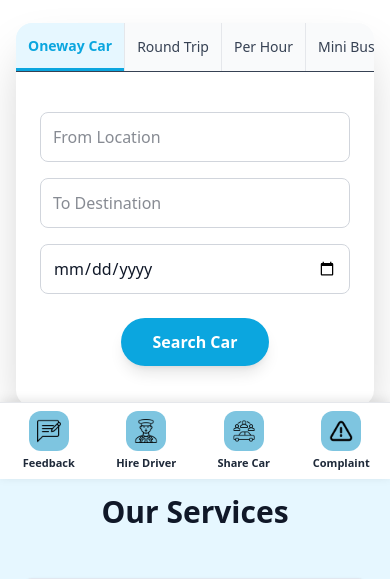
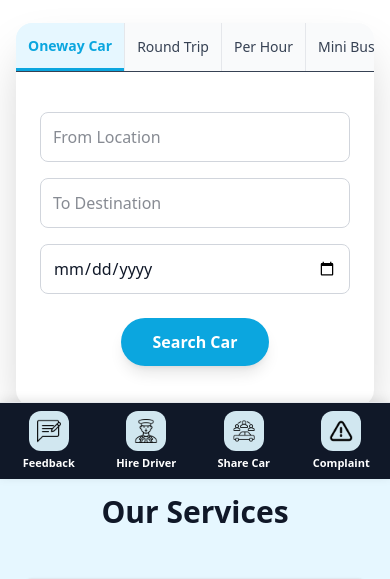
Before and after one commit to softgrowthinfotech01/white_car, a PHP site: the page made by home .php in a window 390 px wide. Shown: the part 365-944 px from the top of the page. Run offline with PHP 8.4, Linux system fonts and the light colour scheme; some libraries are stand-ins or nearby versions.

Commit message:
bottom sticky, logo

```diff
--- a/footer.php
+++ b/footer.php
@@ -9,7 +9,7 @@
 
 </head>
 <body>
- <footer class="mt-0 px-6 md:px-16 py-12 bg-gray-900 text-white">
+ <footer class=" hidden sm:block mt-0 px-6 md:px-16 py-12 bg-gray-900 text-white">
         <div class="max-w-6xl mx-auto grid grid-cols-1 md:grid-cols-3 gap-10">
 
             <div>
--- a/header.php
+++ b/header.php
@@ -7,23 +7,59 @@
     <title></title>
             <script src="https://cdn.jsdelivr.net/npm/@tailwindcss/browser@4"></script>
 
+<style>
+  @media (max-width: 640px) {
+    body {
+        padding-bottom: 70px;
+    }
+  }
+</style>
 </head>
 <body>
 
-<nav class="flex items-center justify-between px-6 py-4 shadow-xl sticky top-0 bg-white z-30">
+<nav class="flex items-center justify-between px-6 shadow-xl sticky top-0 bg-white z-30">
 
-    <div class="text-2xl font-bold md:pl-32 color-primary-text">LOGO</div>
+    <!-- Logo -->
+   <div class="md:pl-32">
+  <img src="img/logo_white.png"
+       class="h-10 w-auto md:h-16 my-3"
+       alt="Logo">
+</div>
 
-    <!-- Desktop Menu -->
-    <div class="hidden md:flex space-x-8 font-medium md:pr-32">
 
-        <a href="#" class="color-primary-text hover:text-[#0BA6DF] transition">Home</a>
-        <a href="#" class="hover:text-[#0BA6DF] text-gray-700 transition">Services</a>
-       <a href="#" class="hover:text-[#0BA6DF] text-gray-700 transition">Feedback</a>
-        <a href="#" class="hover:text-[#0BA6DF] text-gray-700 transition">Hire Driver</a>
-        <a href="#" class="hover:text-[#0BA6DF] text-gray-700 transition">Share Car</a>
-        <a href="#" class="hover:text-[#0BA6DF] text-gray-700 transition">Complaint</a>
-        <a href="#" class="hover:text-[#0BA6DF] text-gray-700 transition">Contact</a>
+
+
+
+
+    <div class="flex space-x-8 font-medium md:pr-10">
+
+        <a href="#" class="color-primary-text border-b-2 border-[#0BA6DF] pb-1 font-semibold">
+            Home
+        </a>
+
+        <a href="#" class="hover:text-[#0BA6DF] text-gray-700 transition duration-300">
+            Services
+        </a>
+
+         <a href="#" class="hidden md:inline hover:text-[#0BA6DF] text-gray-700 transition">
+            Feedback
+        </a>
+
+        <a href="#" class="hidden md:inline hover:text-[#0BA6DF] text-gray-700 transition">
+            Hire Driver
+        </a>
+
+        <a href="#" class="hidden md:inline hover:text-[#0BA6DF] text-gray-700 transition">
+            Share Car
+        </a>
+
+        <a href="#" class="hidden md:inline hover:text-[#0BA6DF] text-gray-700 transition">
+            Complaint
+        </a>
+
+        <a href="#" class="hover:text-[#0BA6DF] text-gray-700 transition duration-300">
+            Contact
+        </a>
 
     </div>
 
@@ -33,56 +69,42 @@
 
 
 
+
  <!-- MOBILE BOTTOM NAVIGATION -->
-<!-- MOBILE BOTTOM NAVIGATION -->
-<nav class="fixed bottom-0 left-0 w-full bg-white border-t border-gray-200 sm:hidden z-50 shadow-[0_-2px_10px_rgba(0,0,0,0.1)]">
+<nav class="fixed bottom-0 left-0 w-full bg-gray-900 border-t border-gray-200 sm:hidden z-50 shadow-[0_-2px_10px_rgba(0,0,0,0.1)]">
 
-  <div class="grid grid-cols-4 text-center text-gray-800">
+  <div class="grid grid-cols-4 text-center text-white">
 
     <!-- TAB 1 -->
-    <a href="#"
-       class="flex flex-col items-center py-2">
-
-     <div class="w-10 h-10 rounded-xl flex items-center justify-center mb-1" style="background-color:#7ec5e0">
-  <img src="img/feedback.png" class="w-6 h-6 object-contain" alt="feedback icon">
-</div>
-
-
-
-      <span class="text-[11px] font-medium font-semibold">Feedback</span>
+    <a href="#" class="flex flex-col items-center py-2">
+      <div class="w-10 h-10 rounded-xl flex items-center justify-center mb-1 bg-[#d1e7f0]">
+        <img src="img/feedback.png" class="w-6 h-6 object-contain">
+      </div>
+      <span class="text-[11px] font-semibold">Feedback</span>
     </a>
 
     <!-- TAB 2 -->
-    <a href="#"
-       class="flex flex-col items-center py-2">
-
-     <div class="w-10 h-10 rounded-xl flex items-center justify-center mb-1" style="background-color:#7ec5e0">
-  <img src="img/hireDriverIcon.png" class="w-6 h-6 object-contain" alt="Hire Driver icon">
-</div>
-
-      <span class="text-[11px] font-medium font-semibold">Hire Driver</span>
+    <a href="#" class="flex flex-col items-center py-2">
+      <div class="w-10 h-10 rounded-xl flex items-center justify-center mb-1 bg-[#d1e7f0]">
+        <img src="img/hireDriverIcon.png" class="w-6 h-6 object-contain">
+      </div>
+      <span class="text-[11px] font-semibold">Hire Driver</span>
     </a>
 
     <!-- TAB 3 -->
-    <a href="#"
-       class="flex flex-col items-center py-2">
-
-     <div class="w-10 h-10 rounded-xl flex items-center justify-center mb-1" style="background-color:#7ec5e0">
-  <img src="img/shareCar.png" class="w-6 h-6 object-contain" alt="Share car icon">
-</div>
-
-      <span class="text-[11px] font-medium font-semibold">Share Car</span>
+    <a href="#" class="flex flex-col items-center py-2">
+      <div class="w-10 h-10 rounded-xl flex items-center justify-center mb-1 bg-[#d1e7f0]">
+        <img src="img/shareCar.png" class="w-6 h-6 object-contain">
+      </div>
+      <span class="text-[11px] font-semibold">Share Car</span>
     </a>
 
     <!-- TAB 4 -->
-    <a href="#"
-       class="flex flex-col items-center py-2">
-
-  <div class="w-10 h-10 rounded-xl flex items-center justify-center mb-1" style="background-color:#7ec5e0">
-  <img src="img/complaint.png" class="w-6 h-6 object-contain" alt="complaint icon">
-</div>
-
-      <span class="text-[11px] font-medium font-semibold">Complaint</span>
+    <a href="#" class="flex flex-col items-center py-2">
+      <div class="w-10 h-10 rounded-xl flex items-center justify-center mb-1 bg-[#d1e7f0]">
+        <img src="img/complaint.png" class="w-6 h-6 object-contain">
+      </div>
+      <span class="text-[11px] font-semibold">Complaint</span>
     </a>
 
   </div>
@@ -90,5 +112,6 @@
 </nav>
 
 
+
 </body>
 </html>
--- a/home .php
+++ b/home .php
@@ -656,7 +656,7 @@
 
 
       <!-- ITEM 1 -->
-<article class="carousel-item absolute top-0 bg-white dark:bg-slate-900 rounded-xl overflow-hidden border border-slate-200 dark:border-slate-700 shadow-sm "
+<article class="carousel-item absolute top-0 bg-white rounded-xl overflow-hidden border border-slate-200  shadow-sm "
   style=" left: calc(100% + var(--carousel-item-gap)); width: var(--carousel-item-width); height: 300px; animation-delay: calc(var(--carousel-duration)/var(--items)*0*-1);">
 
   <div class="w-full h-[160px]">
@@ -671,7 +671,7 @@
     <div class="text-lg font-semibold text-right mr-2">Innova Crysta</div>
   </div>
 
-  <div class="px-4 py-2 border-t border-slate-200 dark:border-slate-700">
+  <div class="px-4 py-2 border-t border-slate-200">
     <div class="flex items-center justify-between">
 
       <span class="text-sm font-semibold bg-sky-500 text-white px-3 py-2 rounded-lg mt-2 ms-2">7 Seater</span>
@@ -683,7 +683,7 @@
 
 
 <!-- ITEM 2 -->
-<article class="carousel-item absolute top-0 bg-white dark:bg-slate-900 rounded-xl overflow-hidden border border-slate-200 dark:border-slate-700 shadow-sm"
+<article class="carousel-item absolute top-0 bg-white  rounded-xl overflow-hidden border border-slate-200  shadow-sm"
   style="left: calc(100% + var(--carousel-item-gap)); width: var(--carousel-item-width); height: 300px; animation-delay: calc(var(--carousel-duration)/var(--items)*1*-1);">
 
   <div class="w-full h-[160px]">
@@ -698,7 +698,7 @@
     <div class="text-lg font-semibold text-right mr-2">Tigor</div>
   </div>
 
-  <div class="px-4 py-2 border-t border-slate-200 dark:border-slate-700">
+  <div class="px-4 py-2 border-t border-slate-200 ">
     <div class="flex items-center justify-between">
 
       <span class="text-sm font-semibold bg-sky-500 text-white px-3 py-2 rounded-lg mt-2 ms-2">4 Seater</span>
@@ -710,7 +710,7 @@
 
 
 <!-- ITEM 3 -->
-<article class="carousel-item absolute top-0 bg-white dark:bg-slate-900 rounded-xl overflow-hidden border border-slate-200 dark:border-slate-700 shadow-sm"
+<article class="carousel-item absolute top-0 bg-white  rounded-xl overflow-hidden border border-slate-200  shadow-sm"
   style="left: calc(100% + var(--carousel-item-gap)); width: var(--carousel-item-width); height: 300px; animation-delay: calc(var(--carousel-duration)/var(--items)*2*-1);">
 
   <div class="w-full h-[160px]">
@@ -725,7 +725,7 @@
     <div class="text-lg font-semibold text-right mr-2">City</div>
   </div>
 
-  <div class="px-4 py-2 border-t border-slate-200 dark:border-slate-700">
+  <div class="px-4 py-2 border-t border-slate-200 ">
     <div class="flex items-center justify-between">
 
       <span class="text-sm font-semibold bg-sky-500 text-white px-3 py-2 rounded-lg mt-2 ms-2">4 Seater</span>
@@ -737,7 +737,7 @@
 
 
 <!-- ITEM 4 -->
-<article class="carousel-item absolute top-0 bg-white dark:bg-slate-900 rounded-xl overflow-hidden border border-slate-200 dark:border-slate-700 shadow-sm"
+<article class="carousel-item absolute top-0 bg-white  rounded-xl overflow-hidden border border-slate-200  shadow-sm"
   style="left: calc(100% + var(--carousel-item-gap)); width: var(--carousel-item-width); height: 300px; animation-delay: calc(var(--carousel-duration)/var(--items)*3*-1);">
 
   <div class="w-full h-[160px]">
@@ -752,7 +752,7 @@
     <div class="text-lg font-semibold text-right mr-2">Scorpio</div>
   </div>
 
-  <div class="px-4 py-2 border-t border-slate-200 dark:border-slate-700">
+  <div class="px-4 py-2 border-t border-slate-200 ">
     <div class="flex items-center justify-between">
 
       <span class="text-sm font-semibold bg-sky-500 text-white px-3 py-2 rounded-lg mt-2 ms-2">7 Seater</span>
@@ -764,7 +764,7 @@
 
 
 <!-- ITEM 5 -->
-<article class="carousel-item absolute top-0 bg-white dark:bg-slate-900 rounded-xl overflow-hidden border border-slate-200 dark:border-slate-700 shadow-sm"
+<article class="carousel-item absolute top-0 bg-white  rounded-xl overflow-hidden border border-slate-200  shadow-sm"
   style="left: calc(100% + var(--carousel-item-gap)); width: var(--carousel-item-width); height: 300px; animation-delay: calc(var(--carousel-duration)/var(--items)*4*-1);">
 
   <div class="w-full h-[160px]">
@@ -779,7 +779,7 @@
     <div class="text-lg font-semibold text-right mr-2">Ciaz</div>
   </div>
 
-  <div class="px-4 py-2 border-t border-slate-200 dark:border-slate-700">
+  <div class="px-4 py-2 border-t border-slate-200 ">
     <div class="flex items-center justify-between">
 
       <span class="text-sm font-semibold bg-sky-500 text-white px-3 py-2 rounded-lg mt-2 ms-2">4 Seater</span>
@@ -791,7 +791,7 @@
 
 
 <!-- ITEM 6 -->
-<article class="carousel-item absolute top-0 bg-white dark:bg-slate-900 rounded-xl overflow-hidden border border-slate-200 dark:border-slate-700 shadow-sm"
+<article class="carousel-item absolute top-0 bg-white  rounded-xl overflow-hidden border border-slate-200  shadow-sm"
   style="left: calc(100% + var(--carousel-item-gap)); width: var(--carousel-item-width); height: 300px; animation-delay: calc(var(--carousel-duration)/var(--items)*5*-1);">
 
   <div class="w-full h-[160px]">
@@ -806,7 +806,7 @@
     <div class="text-lg font-semibold text-right mr-2">Creta</div>
   </div>
 
-  <div class="px-4 py-2 border-t border-slate-200 dark:border-slate-700">
+  <div class="px-4 py-2 border-t border-slate-200 ">
     <div class="flex items-center justify-between">
 
       <span class="text-sm font-semibold bg-sky-500 text-white px-3 py-2 rounded-lg mt-2 ms-2">4 Seater</span>
```
Also changed, not shown: img/logo_white.png.
